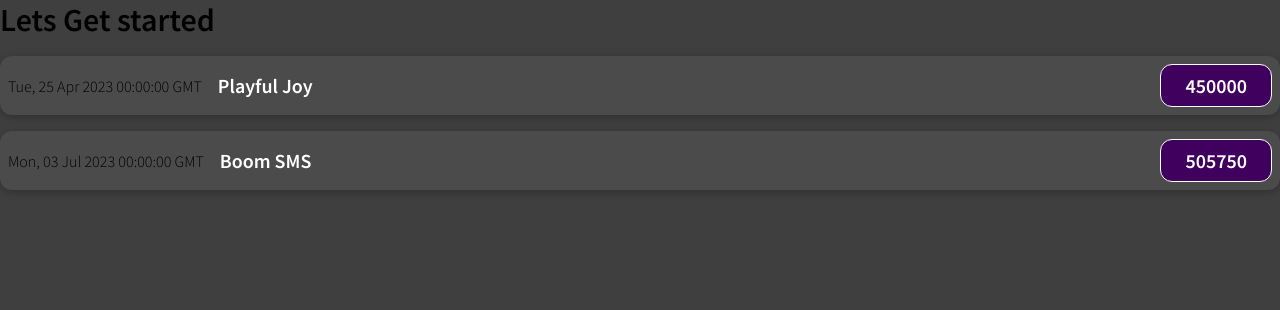
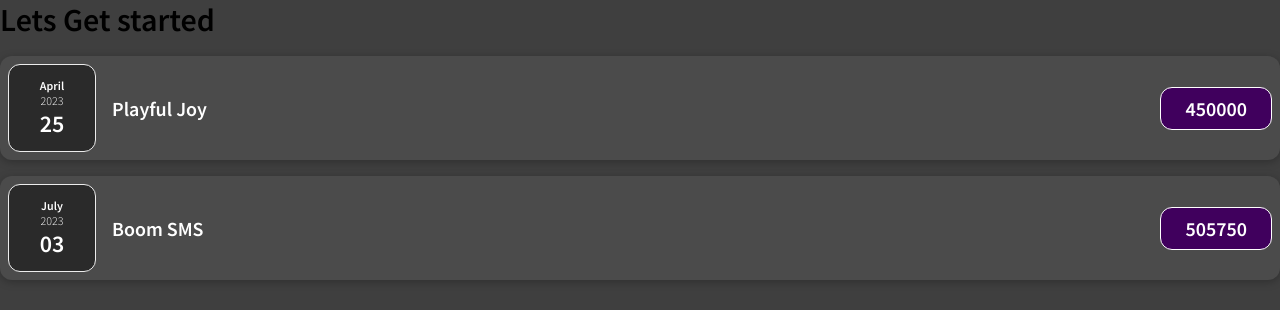
Before and after one commit to saidmtanzania/From-Zero-to-Mastery, a React (Vite) app: page / in a window 1280 px wide. Shown: the top 310 px of the page. Built offline with nearby package versions, Linux system fonts and the light colour scheme.

Commit message:
feat: implement child components of Date and its style

```diff
--- /dev/null
+++ b/src/components/ExpenseDate.css
@@ -0,0 +1,26 @@
+.expense-date {
+  display: flex;
+  flex-direction: column;
+  width: 5.5rem;
+  height: 5.5rem;
+  border: 1px solid #ececec;
+  background-color: #2a2a2a;
+  color: white;
+  border-radius: 12px;
+  align-items: center;
+  justify-content: center;
+}
+
+.expense-date__month {
+  font-size: 0.75rem;
+  font-weight: bold;
+}
+
+.expense-date__year {
+  font-size: 0.75rem;
+}
+
+.expense-date__day {
+  font-size: 1.5rem;
+  font-weight: bold;
+}
--- /dev/null
+++ b/src/components/ExpenseDate.tsx
@@ -0,0 +1,18 @@
+/* eslint-disable @typescript-eslint/no-explicit-any */
+import "./ExpenseDate.css";
+function ExpenseDate(props: any) {
+  const day = props.expenseDate.toLocaleString("en-US", { day: "2-digit" });
+  const month = props.expenseDate.toLocaleString("en-US", { month: "long" });
+  const year = props.expenseDate.getFullYear();
+  return (
+    <>
+      <div className="expense-date">
+        <div className="expense-date__month">{month}</div>
+        <div className="expense-date__year">{year}</div>
+        <div className="expense-date__day">{day}</div>
+      </div>
+    </>
+  );
+}
+
+export default ExpenseDate;
--- a/src/components/ExpenseItem.tsx
+++ b/src/components/ExpenseItem.tsx
@@ -1,11 +1,12 @@
 /* eslint-disable @typescript-eslint/no-explicit-any */
+import ExpenseDate from "./ExpenseDate";
 import "./ExpenseItem.css";
-function ExpensesItem(props:any) {
+function ExpensesItem(props: any) {
   console.log(props);
   const { expenseDate, expenseTitle, expenseAmount } = props;
   return (
     <div className="expense-item">
-      <div>{expenseDate.toUTCString()}</div>
+      <ExpenseDate expenseDate={expenseDate} />
       <div className="expense-item__description">
         <h2>{expenseTitle}</h2>
         <div className="expense-item__price">{expenseAmount}</div>
```
